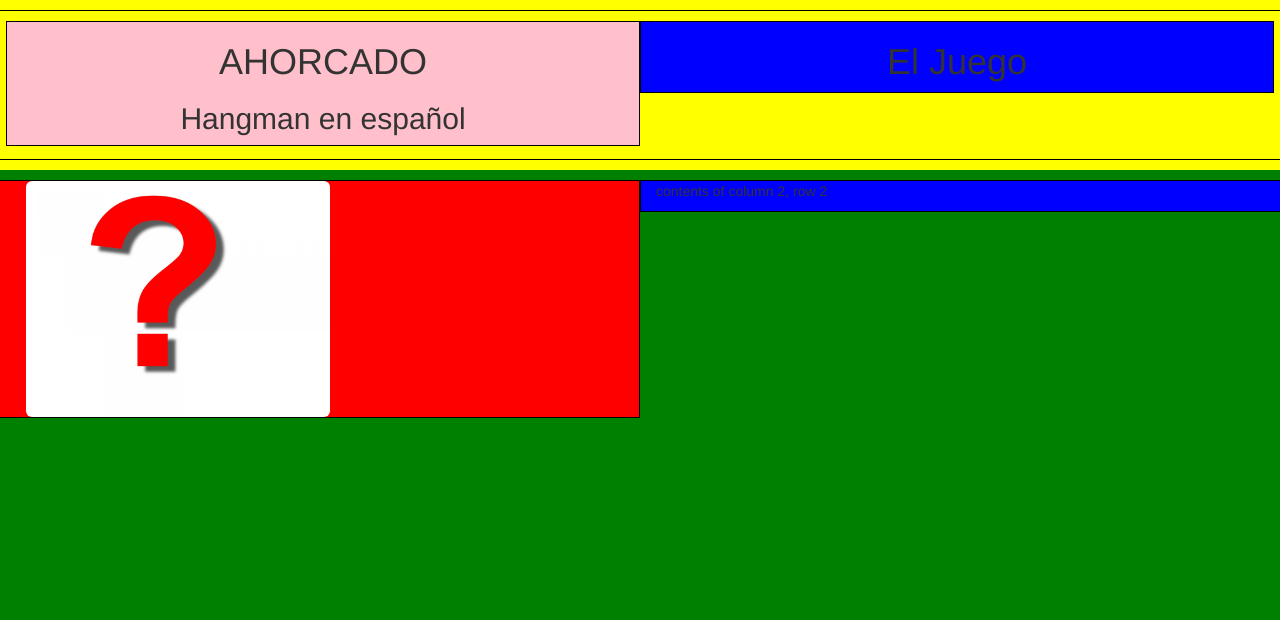
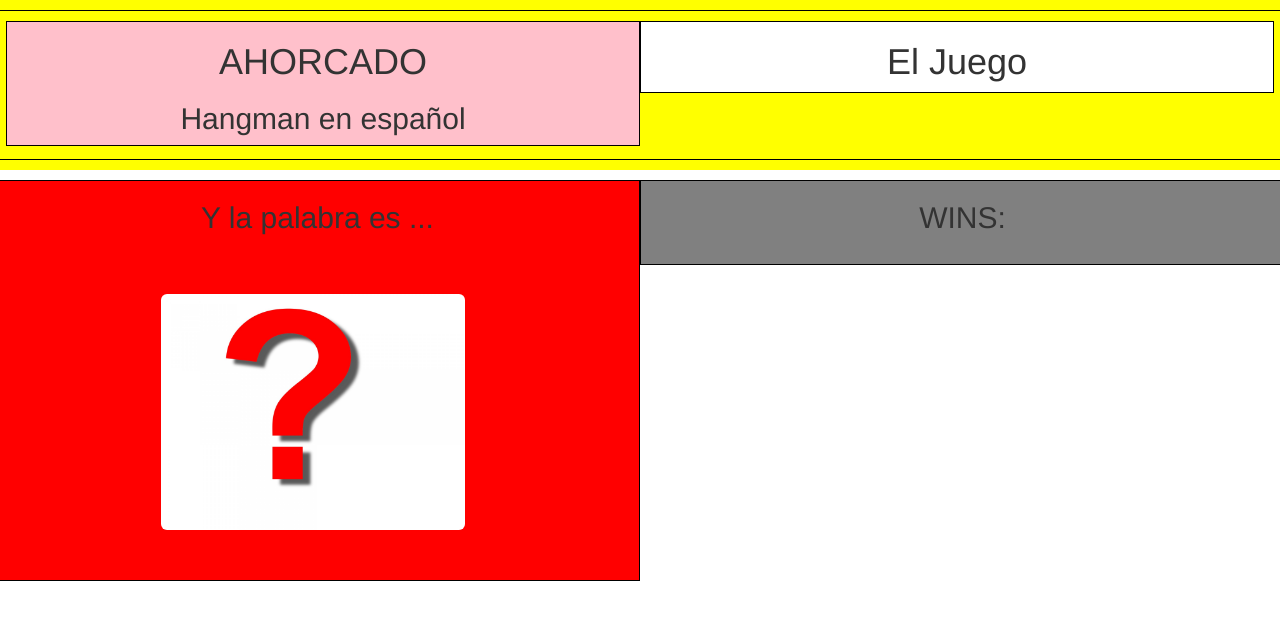
Before and after one commit to brandongatlin/Hangman-Game, a plain HTML site: page index.html in a window 1280 px wide. Drawn offline with nearby package versions, Linux system fonts and the light colour scheme.

Commit message:
made word arrays

```diff
--- a/assets/css/game.css
+++ b/assets/css/game.css
@@ -33,11 +33,11 @@ h2 {
 	border: 1px;
 	border-color: black;
 	border-style: solid;
-	background-color: blue;
+	background-color: #ffffff;
 }
 
 #row-container-2 {
-		background-color: green;
+		background-color: #ffffff;
 
 }
 
@@ -56,5 +56,10 @@ h2 {
 	border: 1px;
 	border-color: black;
 	border-style: solid;
-	background-color: blue;
+	background-color: grey;
 }
+
+#pic-container {
+padding: 50px;
+margin-left: 100px;
+}
--- a/assets/javascript/game.js
+++ b/assets/javascript/game.js
@@ -0,0 +1,7 @@
+var wordList = [
+			["animales", "gato", "perro", "serpiente"],
+			["comida", "manzana", "limon", "cereza"],
+			["escuela", "lapiz", "goma", "papel"]
+]
+
+    console.log(wordList[1][3]);
--- a/index.html
+++ b/index.html
@@ -23,17 +23,23 @@
         <section id="row-container-2" class="row-containers">
             <div id="row-2" class="row">
                 <div id="col-2-1" class="col-md-6">
-                    <div class="container">
+                	<div>
+                		<h2 id="word-box">Y la palabra es ...</h2>
+                	</div>
+                    <div id="pic-container" class="container">
                         <img src="assets/images/question.jpeg" class="img-rounded" alt="question mark" width="304" height="236">
                     </div>
                 </div>
                 <div id="col-2-2" class="col-md-6">
-                    <p>contents of column 2, row 2</p>
+                    <h2 id="win-counter">WINS:</h2>
+                    <br>
+
                 </div>
             </div>
         </section>
     </container>
+
 </body>
-<script src="javascript/game.js"></script>
+    <script src="assets/javascript/game.js"></script>
 
 </html>
```
Also changed, not shown: 2 other files.
